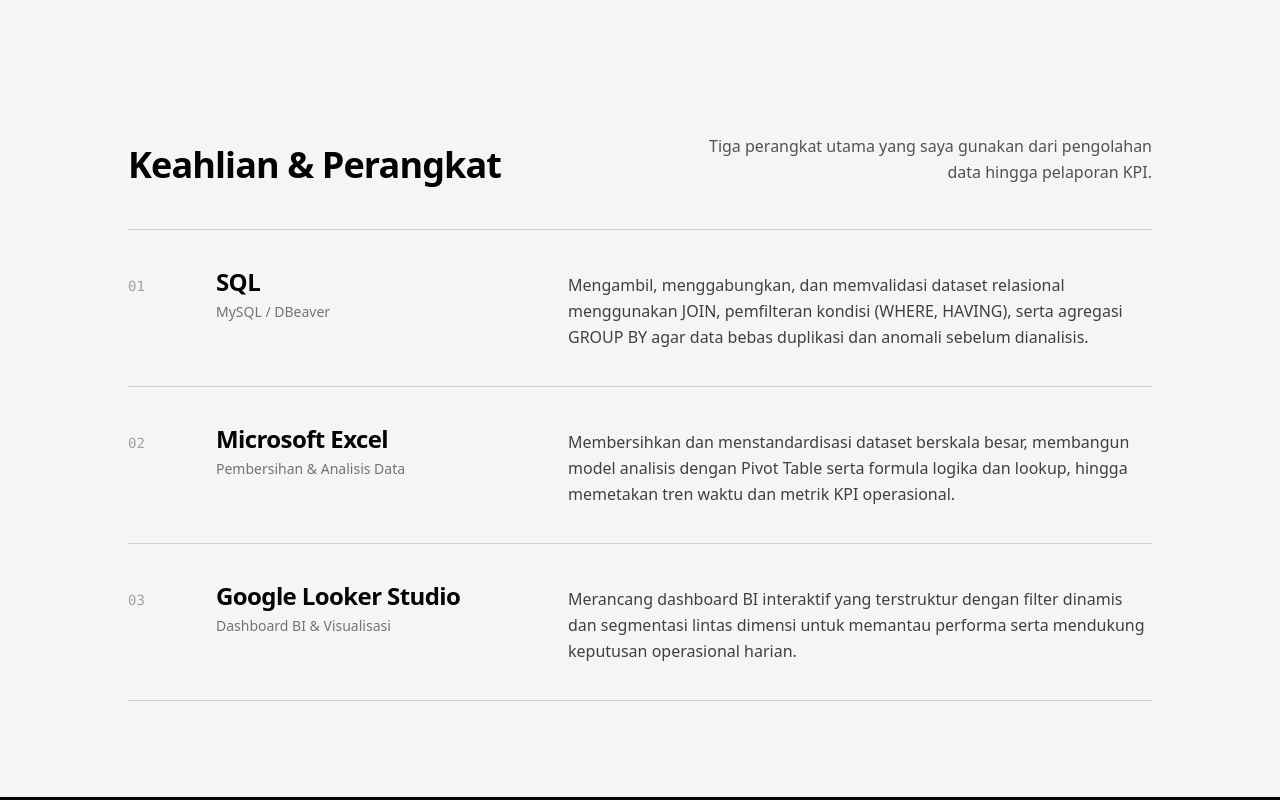
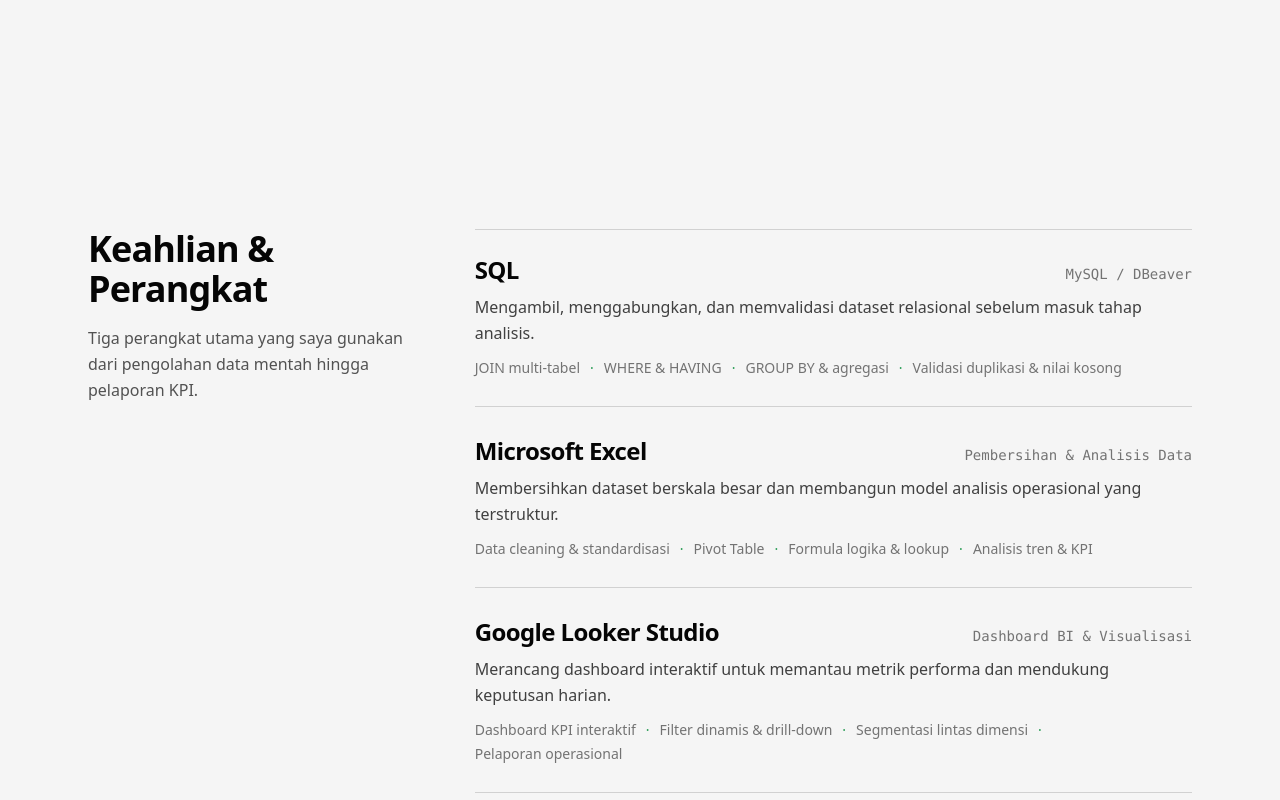
Before and after one commit to qivoradev/portobyiqbal, a React (Vite) app: page / in a window 1280 px wide. Shown: the part 1080-1880 px from the top of the page. Built offline with nearby package versions, Linux system fonts and the light colour scheme.

Commit message:
refactor(skills): use asymmetric split typographic layout

```diff
--- a/src/data/content.ts
+++ b/src/data/content.ts
@@ -60,10 +60,10 @@ export interface ProjectItem {
 
 export interface SkillItem {
   id: 'sql' | 'excel' | 'bi';
-  index: string;
   title: string;
-  subLabel: string;
-  description: string;
+  context: string;
+  summary: string;
+  scopes: [string, string, string, string];
 }
 
 export interface StatItem {
@@ -241,31 +241,46 @@ export const content: Record<Language, PortfolioContent> = {
     },
     skills: {
       headline: 'Keahlian & Perangkat',
-      subtitle: 'Tiga perangkat utama yang saya gunakan dari pengolahan data hingga pelaporan KPI.',
+      subtitle: 'Tiga perangkat utama yang saya gunakan dari pengolahan data mentah hingga pelaporan KPI.',
       items: [
         {
           id: 'sql',
-          index: '01',
           title: 'SQL',
-          subLabel: 'MySQL / DBeaver',
-          description:
-            'Mengambil, menggabungkan, dan memvalidasi dataset relasional menggunakan JOIN, pemfilteran kondisi (WHERE, HAVING), serta agregasi GROUP BY agar data bebas duplikasi dan anomali sebelum dianalisis.',
+          context: 'MySQL / DBeaver',
+          summary:
+            'Mengambil, menggabungkan, dan memvalidasi dataset relasional sebelum masuk tahap analisis.',
+          scopes: [
+            'JOIN multi-tabel',
+            'WHERE & HAVING',
+            'GROUP BY & agregasi',
+            'Validasi duplikasi & nilai kosong',
+          ],
         },
         {
           id: 'excel',
-          index: '02',
           title: 'Microsoft Excel',
-          subLabel: 'Pembersihan & Analisis Data',
-          description:
-            'Membersihkan dan menstandardisasi dataset berskala besar, membangun model analisis dengan Pivot Table serta formula logika dan lookup, hingga memetakan tren waktu dan metrik KPI operasional.',
+          context: 'Pembersihan & Analisis Data',
+          summary:
+            'Membersihkan dataset berskala besar dan membangun model analisis operasional yang terstruktur.',
+          scopes: [
+            'Data cleaning & standardisasi',
+            'Pivot Table',
+            'Formula logika & lookup',
+            'Analisis tren & KPI',
+          ],
         },
         {
           id: 'bi',
-          index: '03',
           title: 'Google Looker Studio',
-          subLabel: 'Dashboard BI & Visualisasi',
-          description:
-            'Merancang dashboard BI interaktif yang terstruktur dengan filter dinamis dan segmentasi lintas dimensi untuk memantau performa serta mendukung keputusan operasional harian.',
+          context: 'Dashboard BI & Visualisasi',
+          summary:
+            'Merancang dashboard interaktif untuk memantau metrik performa dan mendukung keputusan harian.',
+          scopes: [
+            'Dashboard KPI interaktif',
+            'Filter dinamis & drill-down',
+            'Segmentasi lintas dimensi',
+            'Pelaporan operasional',
+          ],
         },
       ],
     },
@@ -547,27 +562,42 @@ export const content: Record<Language, PortfolioContent> = {
       items: [
         {
           id: 'sql',
-          index: '01',
           title: 'SQL',
-          subLabel: 'MySQL / DBeaver',
-          description:
-            'Extracting, joining, and validating relational datasets with JOINs, conditional filters (WHERE, HAVING), and GROUP BY aggregations to ensure clean, deduplicated data prior to analysis.',
+          context: 'MySQL / DBeaver',
+          summary:
+            'Extracting, joining, and validating relational datasets prior to analysis.',
+          scopes: [
+            'Multi-table JOINs',
+            'WHERE & HAVING',
+            'GROUP BY & aggregations',
+            'Duplicate & null validation',
+          ],
         },
         {
           id: 'excel',
-          index: '02',
           title: 'Microsoft Excel',
-          subLabel: 'Data Cleaning & Analysis',
-          description:
-            'Cleaning and standardizing large datasets, building analytical models with Pivot Tables plus logical and lookup formulas, and mapping time-series trends and operational KPIs.',
+          context: 'Data Cleaning & Analysis',
+          summary:
+            'Cleaning large datasets and building structured operational analysis models.',
+          scopes: [
+            'Data cleaning & standardization',
+            'Pivot Tables',
+            'Logical & lookup formulas',
+            'Trend & KPI analysis',
+          ],
         },
         {
           id: 'bi',
-          index: '03',
           title: 'Google Looker Studio',
-          subLabel: 'BI Dashboards & Visualization',
-          description:
-            'Designing structured, interactive BI dashboards with dynamic filters and cross-dimensional segmentation to track performance and support daily operational decisions.',
+          context: 'BI Dashboards & Visualization',
+          summary:
+            'Designing interactive dashboards to track performance metrics and support daily decisions.',
+          scopes: [
+            'Interactive KPI dashboards',
+            'Dynamic filters & drill-downs',
+            'Cross-dimensional segmentation',
+            'Operational reporting',
+          ],
         },
       ],
     },
--- a/src/sections/Skills.tsx
+++ b/src/sections/Skills.tsx
@@ -1,3 +1,4 @@
+import { Fragment } from 'react';
 import { motion } from 'motion/react';
 import type { PortfolioContent, Language } from '../data/content';
 import { FadeUp, usePrefersReducedMotion } from '../components/ScrollAnimations';
@@ -14,25 +15,27 @@ export function Skills({ content }: SkillsProps) {
   return (
     <section
       id="skills"
-      className="relative w-full bg-[#F5F5F5] text-[#050505] pt-8 pb-20 md:pt-12 md:pb-24 scroll-mt-24"
+      className="relative w-full bg-[#F5F5F5] text-[#050505] pt-28 md:pt-36 pb-20 md:pb-24 scroll-mt-24"
     >
       <div className="site-container">
-        {/* Minimalist Editorial 2-Side Header (No Eyebrow) */}
-        <FadeUp className="max-w-5xl mx-auto mb-9 md:mb-11 flex flex-col md:flex-row md:items-end justify-between gap-3">
-          <h2 className="text-3xl md:text-4xl font-semibold tracking-tight text-[#050505] text-left">
+        {/* Asymmetric Split (4:8) Pure-Typography Layout */}
+        <div className="max-w-6xl mx-auto grid grid-cols-1 lg:grid-cols-12 gap-10 lg:gap-14 items-start">
+          {/* Left Column (4 cols): Headline + 1-Sentence Intro */}
+          <FadeUp className="lg:col-span-4 text-left">
+            <h2 className="text-3xl md:text-4xl font-semibold tracking-tight text-[#050505]">
               {skills.headline}
             </h2>
-          <p className="max-w-md text-sm md:text-base text-neutral-600 md:text-right leading-relaxed text-left">
+            <p className="mt-4 text-sm md:text-base leading-relaxed text-neutral-600 max-w-xs">
               {skills.subtitle}
             </p>
           </FadeUp>
 
-        {/* Open Typographic List (3 Clean Hairline-Separated Rows) */}
-        <div className="max-w-5xl mx-auto border-t border-black/15">
+          {/* Right Column (8 cols): 3 Vertical Hairline-Separated Typographic Rows */}
+          <div className="lg:col-span-8 border-t border-black/15">
             {skills.items.map((item, idx) => (
               <motion.article
                 key={item.id}
-              initial={reducedMotion ? { opacity: 1, y: 0 } : { opacity: 0, y: 12 }}
+                initial={reducedMotion ? { opacity: 1, y: 0 } : { opacity: 0, y: 10 }}
                 whileInView={{ opacity: 1, y: 0 }}
                 viewport={{ once: true, amount: 0.2 }}
                 transition={{
@@ -40,34 +43,44 @@ export function Skills({ content }: SkillsProps) {
                   delay: reducedMotion ? 0 : idx * 0.06,
                   ease: [0.22, 1, 0.36, 1],
                 }}
-              className="group border-b border-black/15 py-7 md:py-9 space-y-3 md:space-y-0 md:grid md:grid-cols-12 md:gap-8 md:items-baseline text-left"
+                className="border-b border-black/15 py-6 md:py-7 first:pt-6 group transition-colors duration-200 hover:border-black/30 text-left"
               >
-              {/* Mobile pairs index + title; Desktop dissolves into col-span-1 & col-span-4 */}
-              <div className="flex items-baseline gap-3.5 md:contents">
-                {/* Col 1: Monospace Index */}
-                <span className="md:col-span-1 font-mono text-sm text-neutral-400 transition-colors duration-200 group-hover:text-[#259B52] shrink-0 select-none">
-                  {item.index}
-                </span>
-
-                {/* Col 2: Tool Name & Sub-Label */}
-                <div className="md:col-span-4">
-                  <h3 className="text-xl md:text-2xl font-semibold tracking-tight text-[#050505] transition-transform duration-200 md:group-hover:translate-x-1">
+                {/* Row 1: Tool Name + Monospace Context */}
+                <div className="flex flex-wrap items-baseline justify-between gap-2">
+                  <h3 className="text-xl md:text-2xl font-semibold tracking-tight text-[#050505]">
                     {item.title}
                   </h3>
-                  <p className="text-xs md:text-sm text-neutral-500 mt-1 transition-transform duration-200 md:group-hover:translate-x-1">
-                    {item.subLabel}
-                  </p>
-                </div>
+                  <span className="font-mono text-xs md:text-sm text-neutral-500">
+                    {item.context}
+                  </span>
                 </div>
 
-              {/* Col 3: Direct Concrete Paragraph */}
-              <p className="md:col-span-7 text-sm md:text-base leading-relaxed text-neutral-700 transition-colors duration-200 group-hover:text-[#050505]">
-                {item.description}
+                {/* Row 2: 1-Sentence Summary */}
+                <p className="mt-2 text-sm md:text-base text-neutral-700 leading-relaxed">
+                  {item.summary}
+                </p>
+
+                {/* Row 3: Inline Scope Typography (No Pills/Boxes) */}
+                <p className="mt-3 text-xs md:text-sm text-neutral-500 flex flex-wrap items-center gap-x-2.5 gap-y-1 transition-colors duration-200 group-hover:text-neutral-800">
+                  {item.scopes.map((scope, scopeIdx) => (
+                    <Fragment key={scope}>
+                      {scopeIdx > 0 && (
+                        <span
+                          aria-hidden="true"
+                          className="text-[#259B52] select-none"
+                        >
+                          ·
+                        </span>
+                      )}
+                      <span>{scope}</span>
+                    </Fragment>
+                  ))}
                 </p>
               </motion.article>
             ))}
           </div>
         </div>
+      </div>
     </section>
   );
 }
```
Lines whose indentation alone changed are shown as unchanged.
